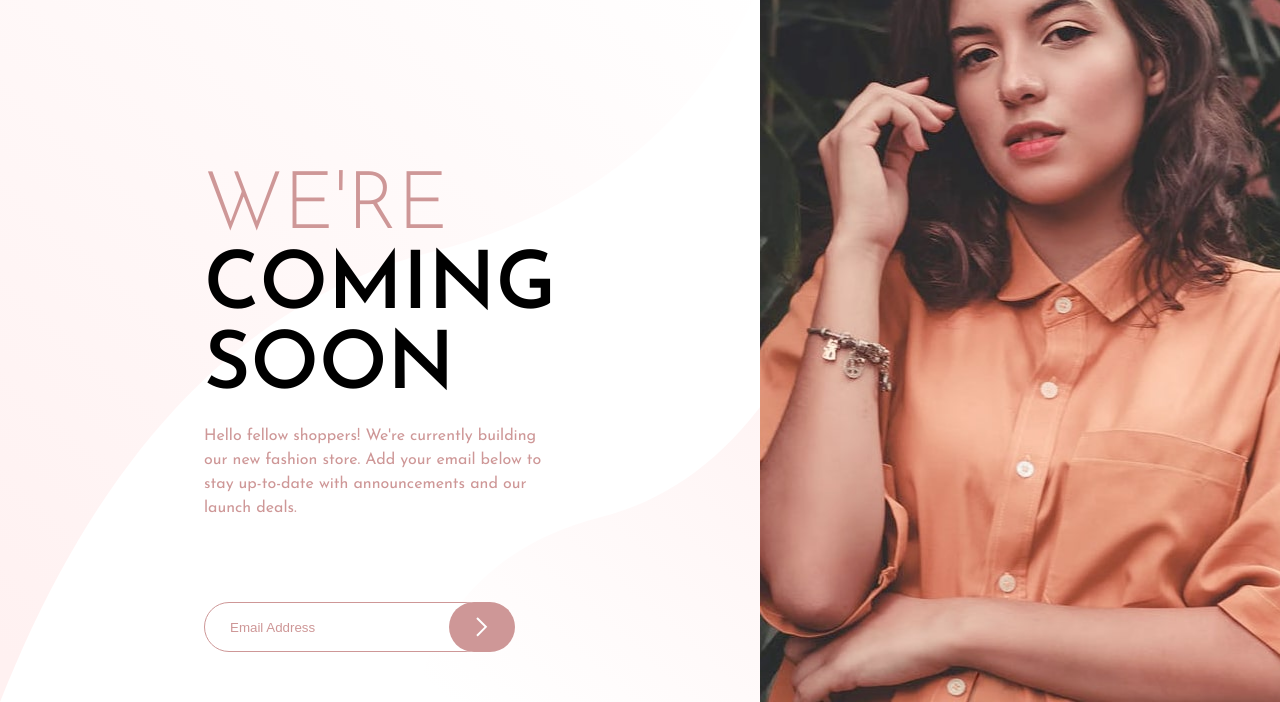
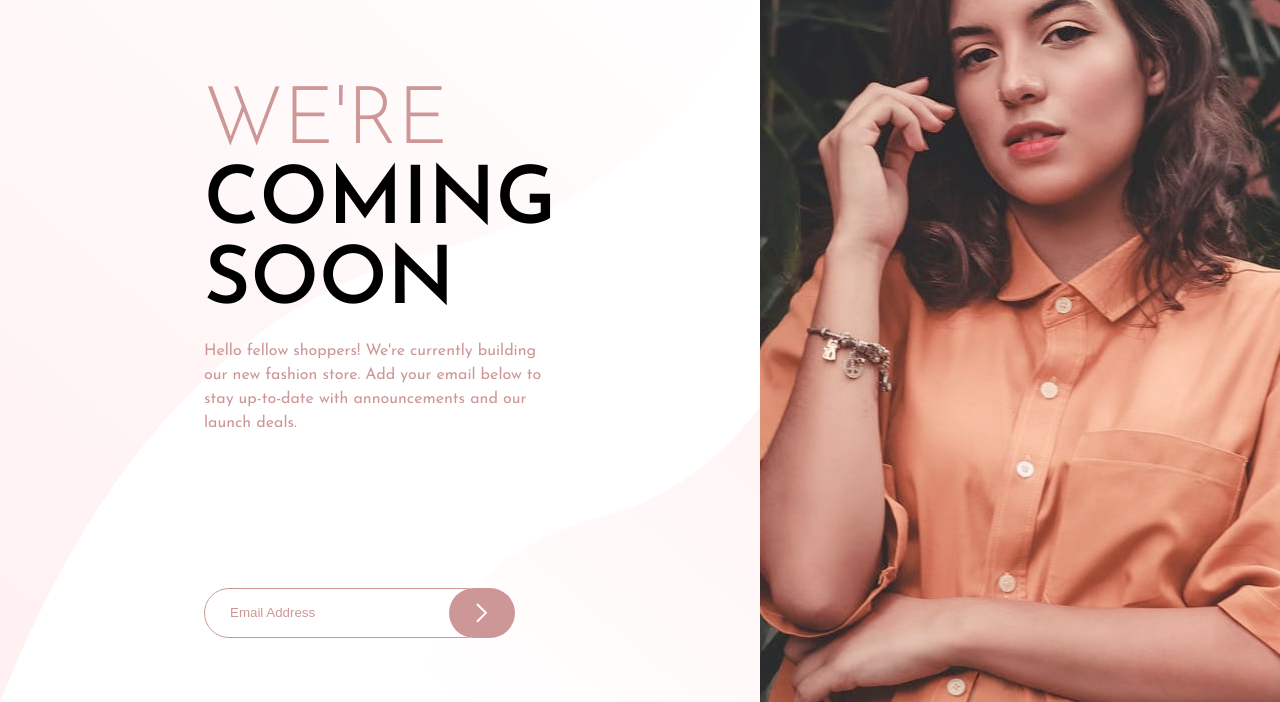
Before and after one commit to lmpko/frontendmentor-base-apparel-coming-soon-master, a React app: page / in a window 1280 px wide. Shown: the part 98-800 px from the top of the page. Built offline with nearby package versions, Linux system fonts and the light colour scheme.

Commit message:
grid improvement

```diff
--- a/app.css
+++ b/app.css
@@ -101,7 +101,7 @@ body{
     .card {
         display: grid;
         grid-template-columns: 1.1fr 1fr;
-        grid-template-rows: 0.4fr 1fr 0.1fr 0.1fr;
+        grid-template-rows: 0.2fr 1fr 0.1fr 0.1fr;
         grid-template-areas:
         "logo hero "
         "overview hero "
```
